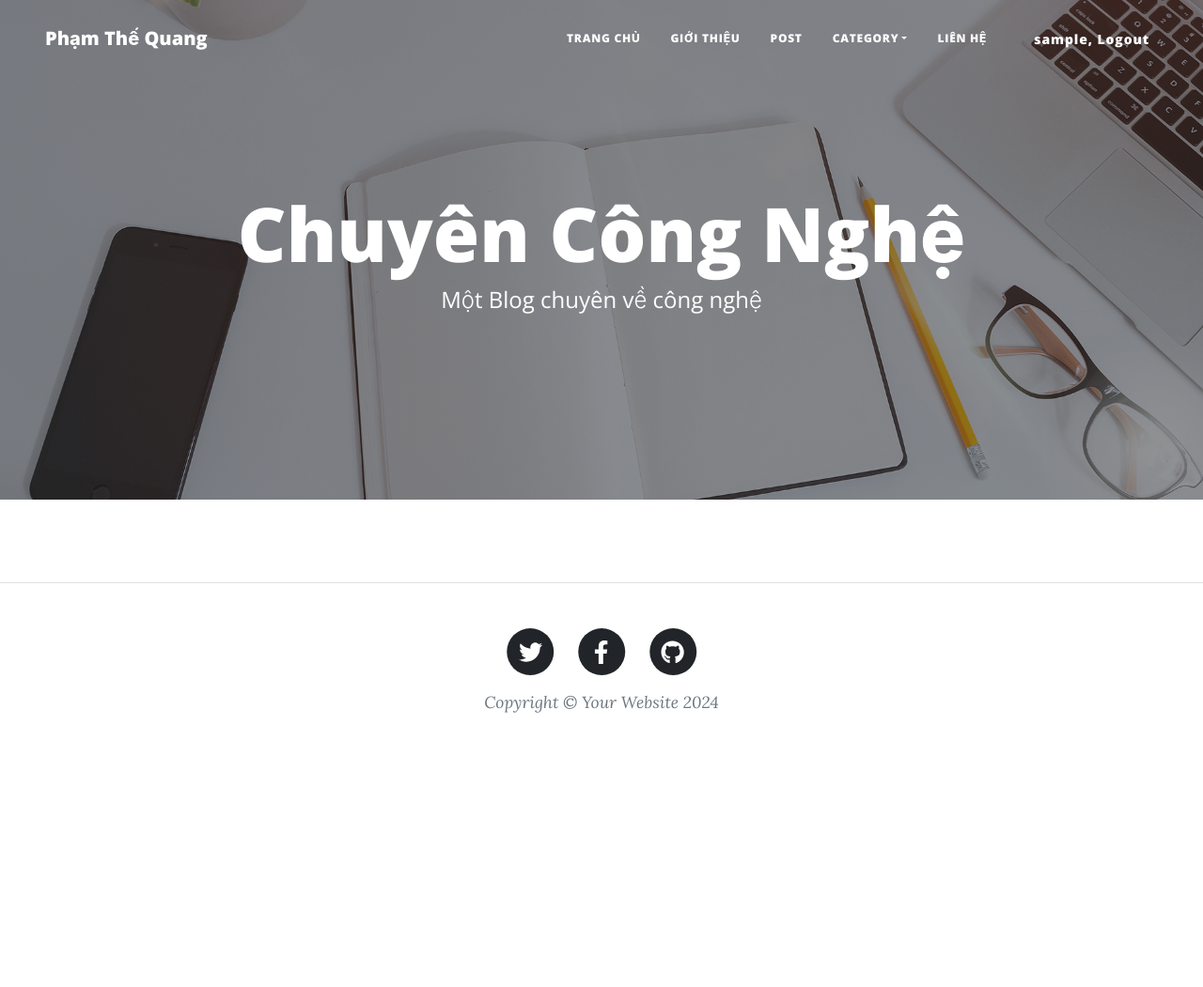
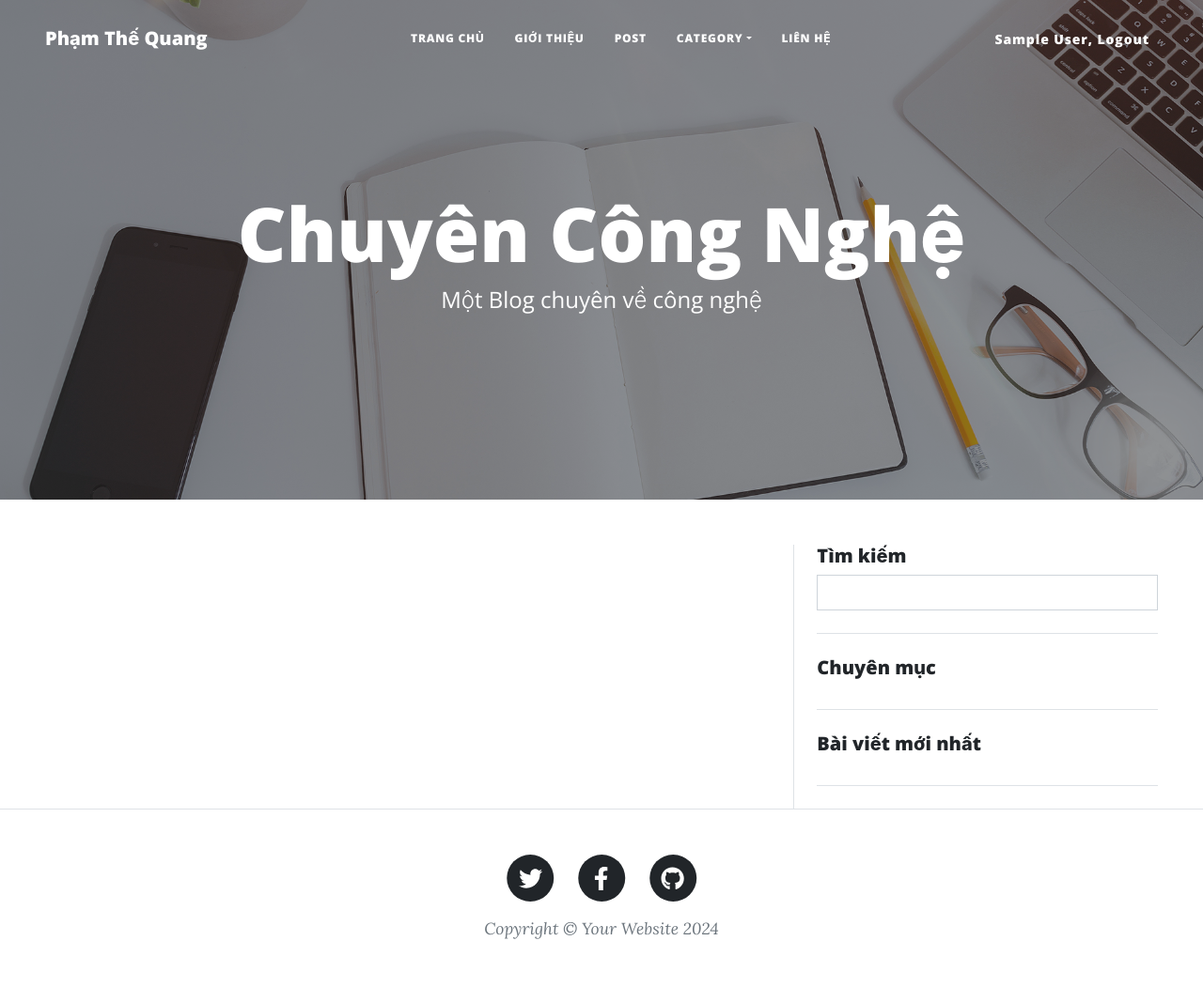
Before and after one commit to SeenSeens/python-flask-news, a Flask app: page /posts in a window 1280 px wide. Shown: the whole page at 94% size. Before the commit the page ends 759 px from the top, so only its background shows below. Run offline with Flask 3, Linux system fonts and the light colour scheme; the visitor is signed in with stand-in values (Sample User, id 1); data that the repository does not hold is empty; some libraries are stand-ins or nearby versions.

Commit message:
#15 cap nhat giao dien

```diff
--- a/app/main/routes/routes.py
+++ b/app/main/routes/routes.py
@@ -2,20 +2,18 @@ from flask import render_template, request, redirect, url_for, send_from_directo
 from app.main import main
 from app.crawler.crawl_data import  crawl_category
 from app import app
-from app.models import Category
+from app.models import Category, Post
+
 
 # Context processor to make categories available in all templates
 @main.context_processor
 def inject_categories():
     categories = Category.query.all()
     return dict(categories=categories)
-
-
-
-
-
-
-
+@main.context_processor
+def get_recent_posts():
+    recent_posts = Post.query.filter_by(active=True).order_by(Post.created_date.desc()).limit(5).all()
+    return dict(recent_posts=recent_posts)
 @main.route('/media/<path:filename>')
 def media(filename):
     return send_from_directory(app.config['MEDIA_FOLDER'], filename)
--- a/app/templates/admin/pages/accounts/edit-account.html
+++ b/app/templates/admin/pages/accounts/edit-account.html
@@ -51,11 +51,11 @@
                         </div>
                         <div class="form-group col-lg-6">
                             <label for="password">Mật khẩu</label>
-                            <input id="password" name="password" type="password" value="{{ user.password }}" class="form-control validate"/>
+                            <input id="password" name="password" type="password" class="form-control validate"/>
                         </div>
                         <div class="form-group col-lg-6">
                             <label for="confirm">Nhập lại mật khẩu</label>
-                            <input id="confirm" name="confirm" type="password" value="{{ user.password }}" class="form-control validate"/>
+                            <input id="confirm" name="confirm" type="password" class="form-control validate"/>
                         </div>
                         <div class="form-group col-lg-6">
                             <label for="confirm">Vai trò</label>
--- a/app/templates/main/layout/header.html
+++ b/app/templates/main/layout/header.html
@@ -21,9 +21,9 @@
                 </li>
                 <li class="nav-item"><a class="nav-link px-lg-3 py-3 py-lg-4" href="{{ url_for('main.contact') }}">Liên hệ</a></li>
             </ul>
-            <div class="col-md-2 text-end">
+            <div class="col-md-4 text-end">
                 {% if current_user.is_authenticated %}
-                    <a class="btn btn-sm text-white" href="{{ url_for('main.logout') }}">{{ current_user.username }}, Logout</a>
+                    <a class="btn btn-sm text-white" href="{{ url_for('main.logout') }}">{{ current_user.name }}, Logout</a>
                 {% else %}
                     <button type="button" class="btn btn-sm btn-outline-primary me-2 text-white" data-bs-toggle="modal" data-bs-target="#loginModal">Login</button>
                     <button type="button" class="btn btn-sm btn-primary" data-bs-toggle="modal" data-bs-target="#registerModal">Sign-up</button>
--- /dev/null
+++ b/app/templates/main/layout/sidebar.html
@@ -0,0 +1,31 @@
+<div class="col-md-4">
+                <!-- Post preview-->
+                <div class="post-preview">
+                    <h5 class="">Tìm kiếm</h5>
+                    <input type="text" name="s" class="form-control">
+                </div>
+                <!-- Divider-->
+                <hr class="my-4" />
+                <!-- Post preview-->
+                <div class="post-preview">
+                    <h5 class="">Chuyên mục</h5>
+                    <ul class="list-group">
+                        {% for category in categories %}
+                            <li class="list-group-item border-0"><a href="{{ url_for('main.posts_by_category', category_id=category.id) }}">{{ category.name }}</a></li>
+                        {% endfor %}
+                    </ul>
+                </div>
+                <!-- Divider-->
+                <hr class="my-4" />
+                <!-- Post preview-->
+                <div class="post-preview">
+                    <h5 class="">Bài viết mới nhất</h5>
+                    <ul class="list-group">
+                        {% for post in recent_posts %}
+                            <li class="list-group-item border-0"><a href="{{ url_for('main.post_detail', id=post.id) }}">{{ post.name }}</a></li>
+                        {% endfor %}
+                    </ul>
+                </div>
+                <!-- Divider-->
+                <hr class="my-4" />
+            </div>
--- a/app/templates/main/posts.html
+++ b/app/templates/main/posts.html
@@ -15,9 +15,9 @@
         </div>
     </header>
     <!-- Main Content-->
-    <div class="container px-4 px-lg-5">
+    <div class="container-fluid px-4 px-lg-5">
         <div class="row gx-4 gx-lg-5 justify-content-center">
-            <div class="col-md-10 col-lg-8 col-xl-7">
+            <div class="col-md-8 border-end">
                 {% for post in posts %}
                     <!-- Post preview-->
                     <div class="post-preview">
@@ -78,6 +78,7 @@
                     </nav>
                 </div>
             </div>
+            {% include 'main/layout/sidebar.html' %}
         </div>
     </div>
 {% endblock %}
--- a/app/templates/main/posts_by_category.html
+++ b/app/templates/main/posts_by_category.html
@@ -15,9 +15,9 @@
         </div>
     </header>
     <!-- Main Content-->
-    <div class="container px-4 px-lg-5">
+    <div class="container-fluid px-4 px-lg-5">
         <div class="row gx-4 gx-lg-5 justify-content-center">
-            <div class="col-md-10 col-lg-8 col-xl-7">
+            <div class="col-md-8 border-end">
                 {% for post in posts %}
                     <!-- Post preview-->
                     <div class="post-preview">
@@ -78,6 +78,7 @@
                     </nav>
                 </div>
             </div>
+            {% include 'main/layout/sidebar.html' %}
         </div>
     </div>
 {% endblock %}
```
Also changed, not shown: app/templates/main/index.html (+6 -8 lines).
